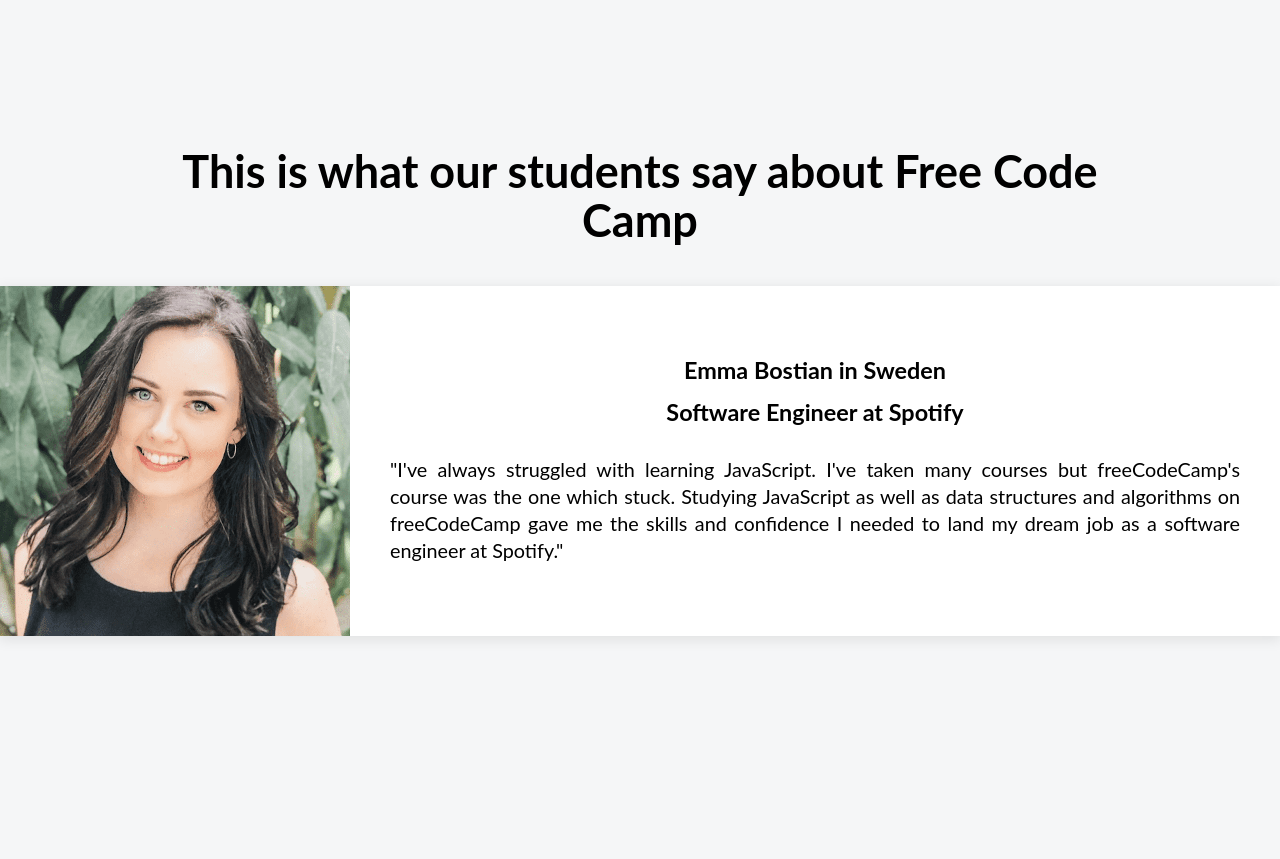
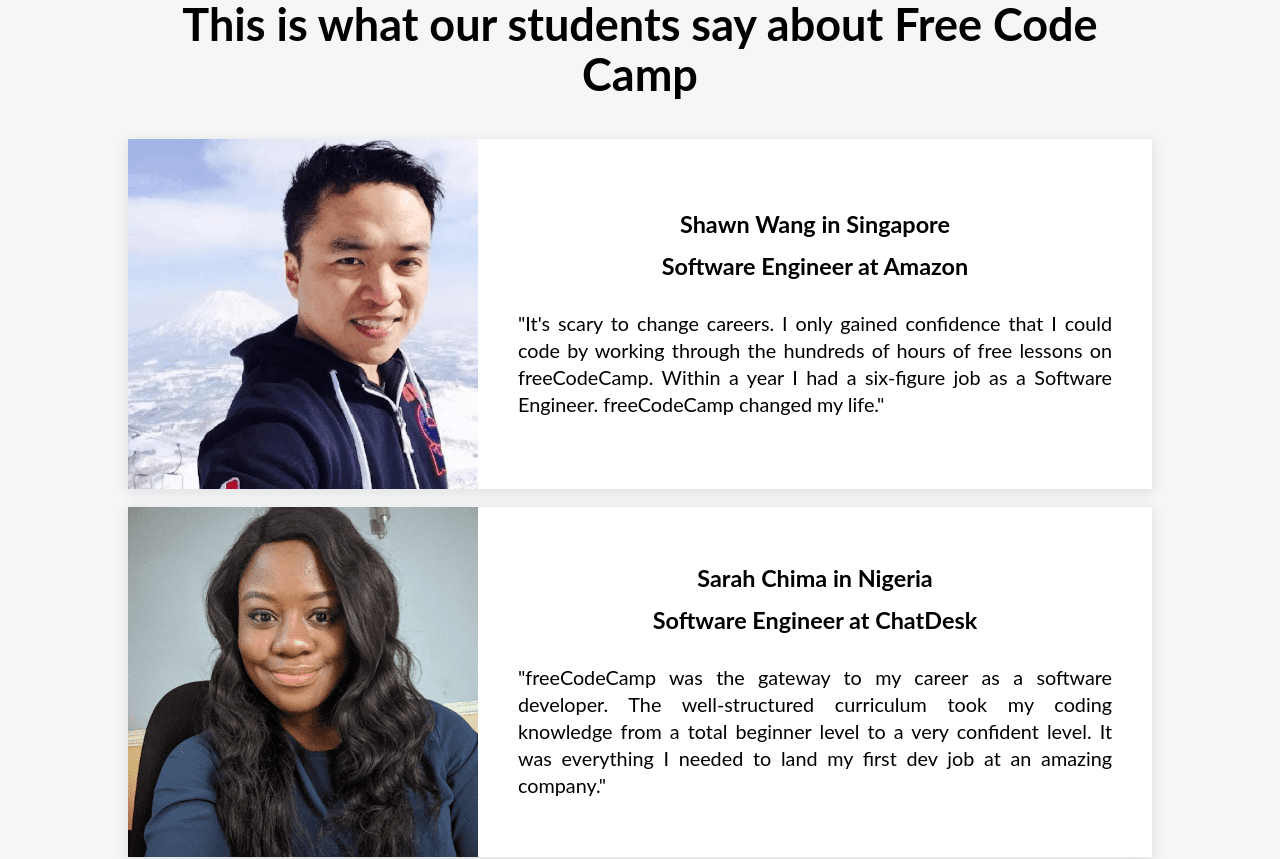
Before and after one commit to gagomanuel/react-curso, a React (Create React App) app: page / in a window 1280 px wide. Shown: the top 859 px of the page. Before the commit the page ends 800 px from the top, so only its background shows below. Built offline with nearby package versions, Linux system fonts and the light colour scheme; the HTML template or start-up script is replaced by a standard one.

Commit message:
testimonios x3 OK min 2.37.20

```diff
--- a/src/App.js
+++ b/src/App.js
@@ -6,7 +6,27 @@
     <div className="App">
       <div className='contenedor-principal'>
         <h1>This is what our students say about Free Code Camp</h1>
-        <Testimonio />
+        <Testimonio
+          nombre ="Shawn Wang"
+          pais = "Singapore"
+          imagen = "shawn"
+          cargo = "Software Engineer"
+          empresa = "Amazon"
+          testimonio = "It's scary to change careers. I only gained confidence that I could code by working through the hundreds of hours of free lessons on freeCodeCamp. Within a year I had a six-figure job as a Software Engineer. freeCodeCamp changed my life."/>
+        <Testimonio
+          nombre ="Sarah Chima"
+          pais = "Nigeria"
+          imagen = "sarah"
+          cargo = "Software Engineer"
+          empresa = "ChatDesk"
+          testimonio = "freeCodeCamp was the gateway to my career as a software developer. The well-structured curriculum took my coding knowledge from a total beginner level to a very confident level. It was everything I needed to land my first dev job at an amazing company."/>
+        <Testimonio
+          nombre ="Emma Bostian"
+          pais = "Sweden"
+          imagen = "emma"
+          cargo = "Software Engineer"
+          empresa = "Spotify"
+          testimonio = "I've always struggled with learning JavaScript. I've taken many courses but freeCodeCamp's course was the one which stuck. Studying JavaScript as well as data structures and algorithms on freeCodeCamp gave me the skills and confidence I needed to land my dream job as a software engineer at Spotify."/>
       </div>
     </div>
   );
--- a/src/components/Testimonio.js
+++ b/src/components/Testimonio.js
@@ -1,17 +1,17 @@
 import React from 'react'
 import '../styles/Testimonio.css'
 
-export function Testimonio() {
+export function Testimonio(props) {
   return (
     <div className='contenedorTestimonio'>
       <img
       className= 'imgTestimonio'
-      src= {require ('../imgs/fcc-emma.png')}
+      src= {require (`../imgs/fcc-${props.imagen}.png`)}
       alt= 'Foto de Emma'/>
       <div className= 'contenedorTextoTestimonio'>
-        <h3 className= 'nombreTestimonio'>Emma Bostian in Sweden</h3>
-        <h3 className= 'cargoTestimonio'>Software Engineer at Spotify</h3>
-        <p className= 'textoTestimonio'>"I've always struggled with learning JavaScript. I've taken many courses but freeCodeCamp's course was the one which stuck. Studying JavaScript as well as data structures and algorithms on freeCodeCamp gave me the skills and confidence I needed to land my dream job as a software engineer at Spotify."</p>
+        <h3 className= 'nombreTestimonio'>{props.nombre} in {props.pais}</h3>
+        <h3 className= 'cargoTestimonio'>{props.cargo} at {props.empresa}</h3>
+        <p className= 'textoTestimonio'>"{props.testimonio}"</p>
       </div>
     </div>
   );
--- a/src/styles/Testimonio.css
+++ b/src/styles/Testimonio.css
@@ -1,5 +1,5 @@
 .contenedorTestimonio {
-    width: 80s%;
+    width: 80%;
     height: 40%;
     margin: auto;
     margin-top: 1rem;
```
